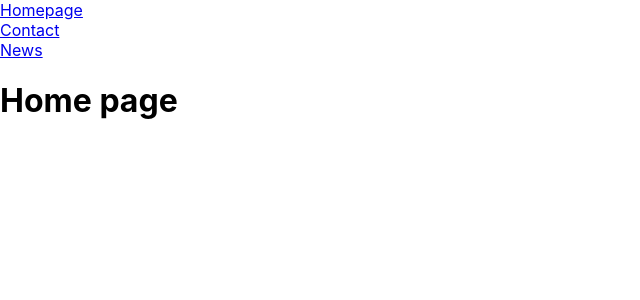
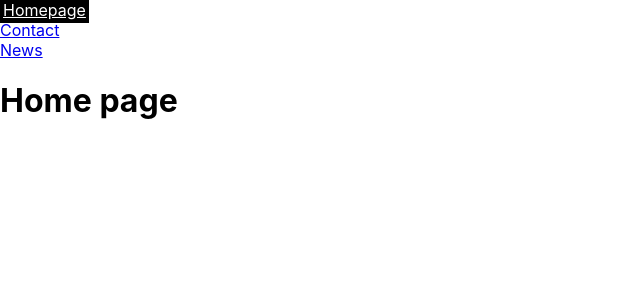
Before and after one commit to snahmd/react-tutorial, a React (Create React App) app: page / in a window 1280 px wide. Shown: the top 300 px of the page, without its empty margins (0-640 px from the left). Built offline with nearby package versions, Linux system fonts and the light colour scheme.

Commit message:
navLink object

```diff
--- a/src/App.css
+++ b/src/App.css
@@ -10,7 +10,11 @@
 .userList{
   padding:10px 0
 }
-
+.activelink{
+  padding : 3px;
+  color: white;
+  background-color: black;
+}
 
 @media (prefers-reduced-motion: no-preference) {
   .App-logo {
--- a/src/components/App.js
+++ b/src/components/App.js
@@ -3,7 +3,7 @@ import logo from '../logo.svg';
 import '../App.css';
 
 import axios from 'axios';
-import { BrowserRouter as Router, Route, Link } from 'react-router-dom';
+import { BrowserRouter as Router, Route, Link, NavLink } from 'react-router-dom';
 
 
 //import News from './News';
@@ -157,9 +157,9 @@ class App extends Component {
     return(
       <Router>
         <div>
-          <Link to="/">Homepage</Link> <br/>
-          <Link to="/contact">Contact</Link> <br/>
-          <Link to="/news/3">News</Link> <br/>
+          <NavLink activeClassName="activelink" exact to="/">Homepage</NavLink> <br/>
+          <NavLink activeClassName="activelink" exact to="/contact">Contact</NavLink> <br/>
+          <NavLink activeClassName="activelink" exact to="/news/3">News</NavLink> <br/>
           <Route path="/" exact render={
             () => {
               return(<h1>Home page</h1>)
```
